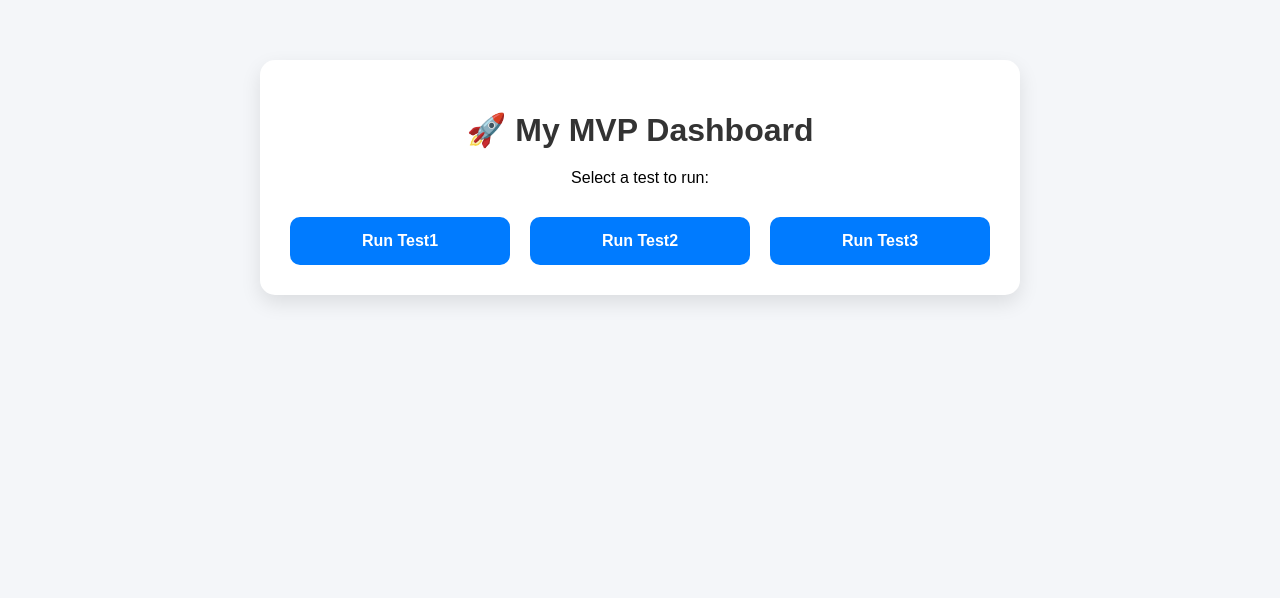
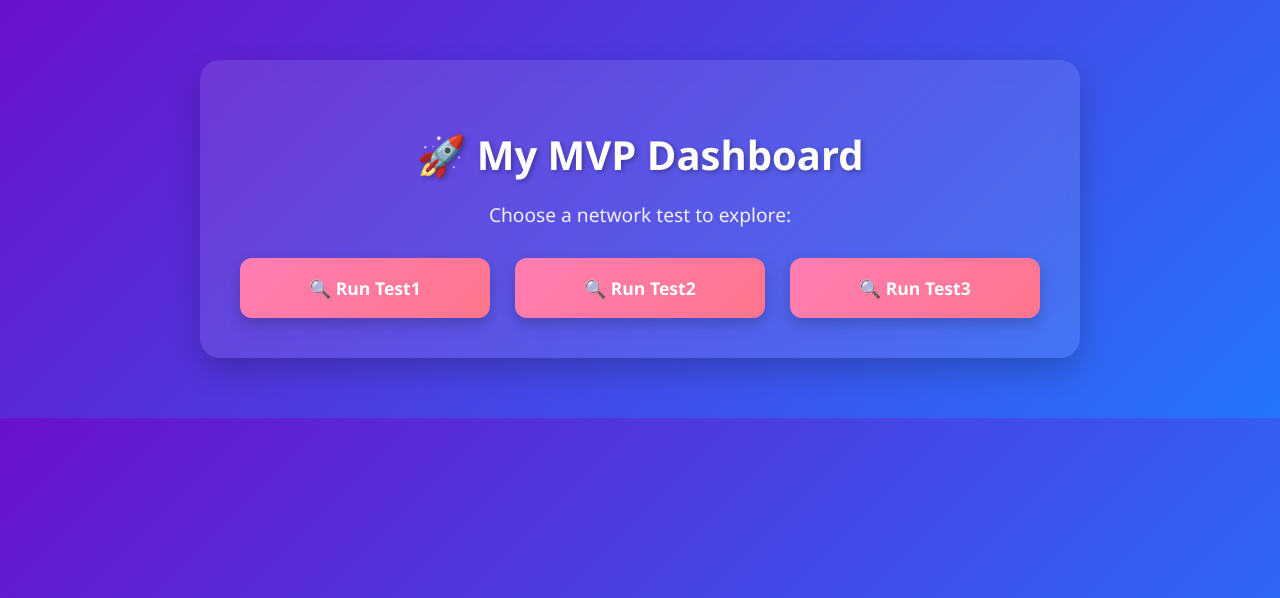
Before and after one commit to TechWithHer/DevOps_Complete_Course, a Flask app: page / in a window 1280 px wide. Shown: the top 598 px of the page. Run offline with Flask 3, Linux system fonts and the light colour scheme.

Commit message:
Added index

```diff
--- a/Week1_Networking/Project_NetToolBox/static/style.css
+++ b/Week1_Networking/Project_NetToolBox/static/style.css
@@ -1,43 +1,57 @@
 body {
-    font-family: Arial, sans-serif;
-    background: #f4f6f9;
+    font-family: 'Segoe UI', Tahoma, Geneva, Verdana, sans-serif;
+    background: linear-gradient(135deg, #6a11cb, #2575fc);
     margin: 0;
     padding: 0;
     text-align: center;
+    color: #fff;
 }
 
 .container {
-    max-width: 700px;
+    max-width: 800px;
     margin: 60px auto;
-    padding: 30px;
-    background: white;
-    border-radius: 15px;
-    box-shadow: 0 8px 20px rgba(0,0,0,0.1);
+    padding: 40px;
+    background: rgba(255, 255, 255, 0.1);
+    border-radius: 20px;
+    backdrop-filter: blur(10px);
+    box-shadow: 0 12px 30px rgba(0,0,0,0.2);
 }
 
 h1 {
-    color: #333;
-    margin-bottom: 20px;
+    color: #fff;
+    margin-bottom: 15px;
+    font-size: 2.5em;
+    text-shadow: 2px 2px 5px rgba(0,0,0,0.3);
+}
+
+p {
+    color: #f1f1f1;
+    margin-bottom: 30px;
+    font-size: 1.2em;
 }
 
 .button-grid {
     display: grid;
-    grid-template-columns: 1fr 1fr 1fr;
-    gap: 20px;
-    margin-top: 30px;
+    grid-template-columns: repeat(auto-fit, minmax(200px, 1fr));
+    gap: 25px;
+    margin-top: 20px;
 }
 
 .btn {
     display: block;
-    padding: 15px;
-    background: #007BFF;
+    padding: 18px;
+    background: linear-gradient(135deg, #ff7eb3, #ff758c);
     color: white;
     text-decoration: none;
-    border-radius: 10px;
-    transition: 0.3s;
+    border-radius: 12px;
+    transition: transform 0.2s ease, background 0.4s ease;
     font-weight: bold;
+    font-size: 1.1em;
+    box-shadow: 0 6px 15px rgba(0,0,0,0.2);
 }
 
 .btn:hover {
-    background: #0056b3;
+    background: linear-gradient(135deg, #ff758c, #ff7eb3);
+    transform: scale(1.07);
+    box-shadow: 0 10px 25px rgba(0,0,0,0.3);
 }
--- a/Week1_Networking/Project_NetToolBox/templates/index.html
+++ b/Week1_Networking/Project_NetToolBox/templates/index.html
@@ -8,11 +8,11 @@
 <body>
     <div class="container">
         <h1>🚀 My MVP Dashboard</h1>
-        <p>Select a test to run:</p>
+        <p>Choose a network test to explore:</p>
         <div class="button-grid">
             {% for test in tests %}
                 <a class="btn" href="{{ url_for('run_test', testname=test) }}">
-                    Run {{ test|capitalize }}
+                    🔍 Run {{ test|capitalize }}
                 </a>
             {% endfor %}
         </div>
```
